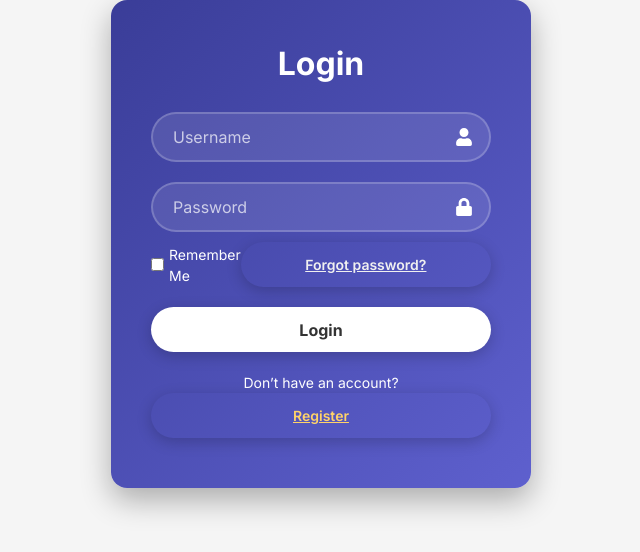
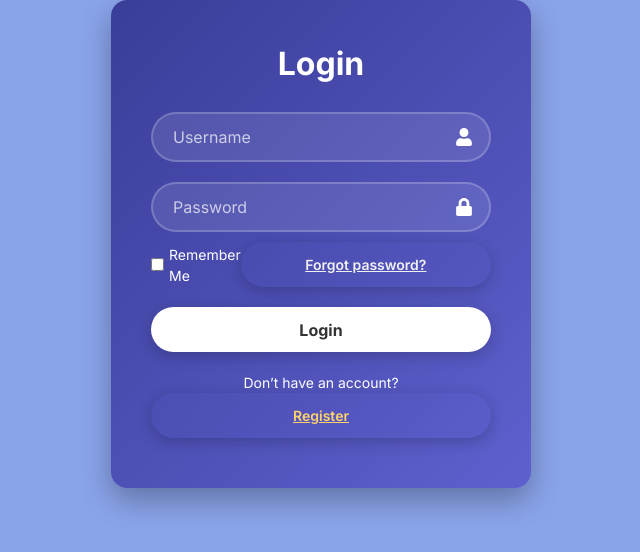
Before and after one commit to Yaseerahk/ALS, a React (Create React App) app: page / in a window 1280 px wide. Shown: the top 552 px of the page, without its empty margins (319-959 px from the left). Built offline with nearby package versions, Linux system fonts and the light colour scheme.

Commit message:
editing colours and layout

```diff
--- a/src/Pages/quizpage.css
+++ b/src/Pages/quizpage.css
@@ -2,16 +2,16 @@
 @import url('https://fonts.googleapis.com/css2?family=Inter:wght@300;400;500;600;700&display=swap');
 
 :root {
-  --primary: #58cc02;
-  --primary-dark: #43a047;
-  --primary-light: #89e219;
-  --secondary: #ffc800;
-  --white: #ffffff;
-  --gray-light: #f5f5f5;
-  --gray: #e5e5e5;
-  --gray-dark: #9ca3af;
+  --primary: #9d02cc;
+  --primary-dark: #5b439b;
+  --primary-light: #8119e2;
+  --secondary: #d400ff;
+  --white: #bbc5df7e;
+  --gray-light: #1448d67e;
+  --gray: #1448d67e;
+  --gray-dark: #1448d67e;
   --text: #3c3c3c;
-  --text-light: #666666;
+  --text-light: #000000;
   --red: #ff4b4b;
   --blue: #1cb0f6;
   --card-shadow: 0 4px 12px rgba(0, 0, 0, 0.08);
```
